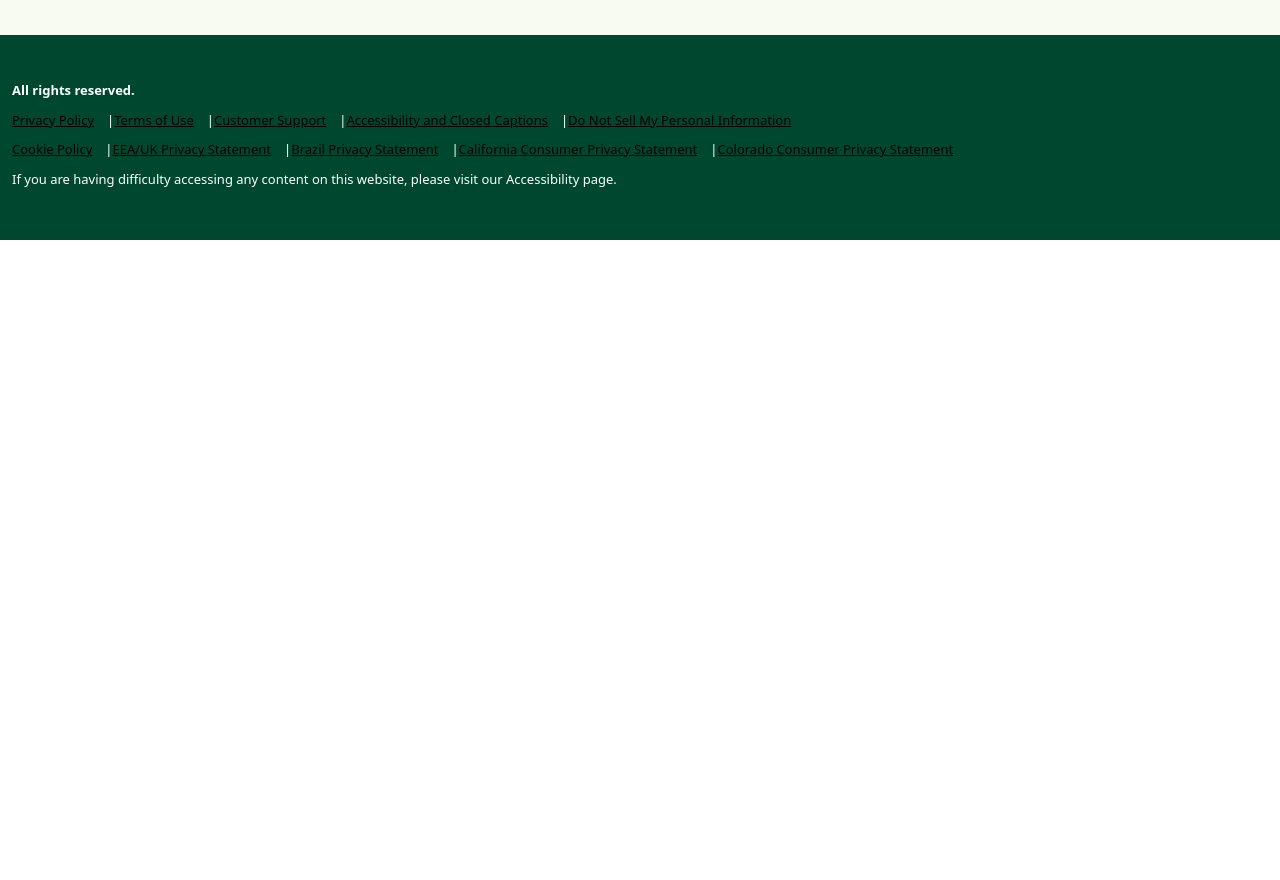
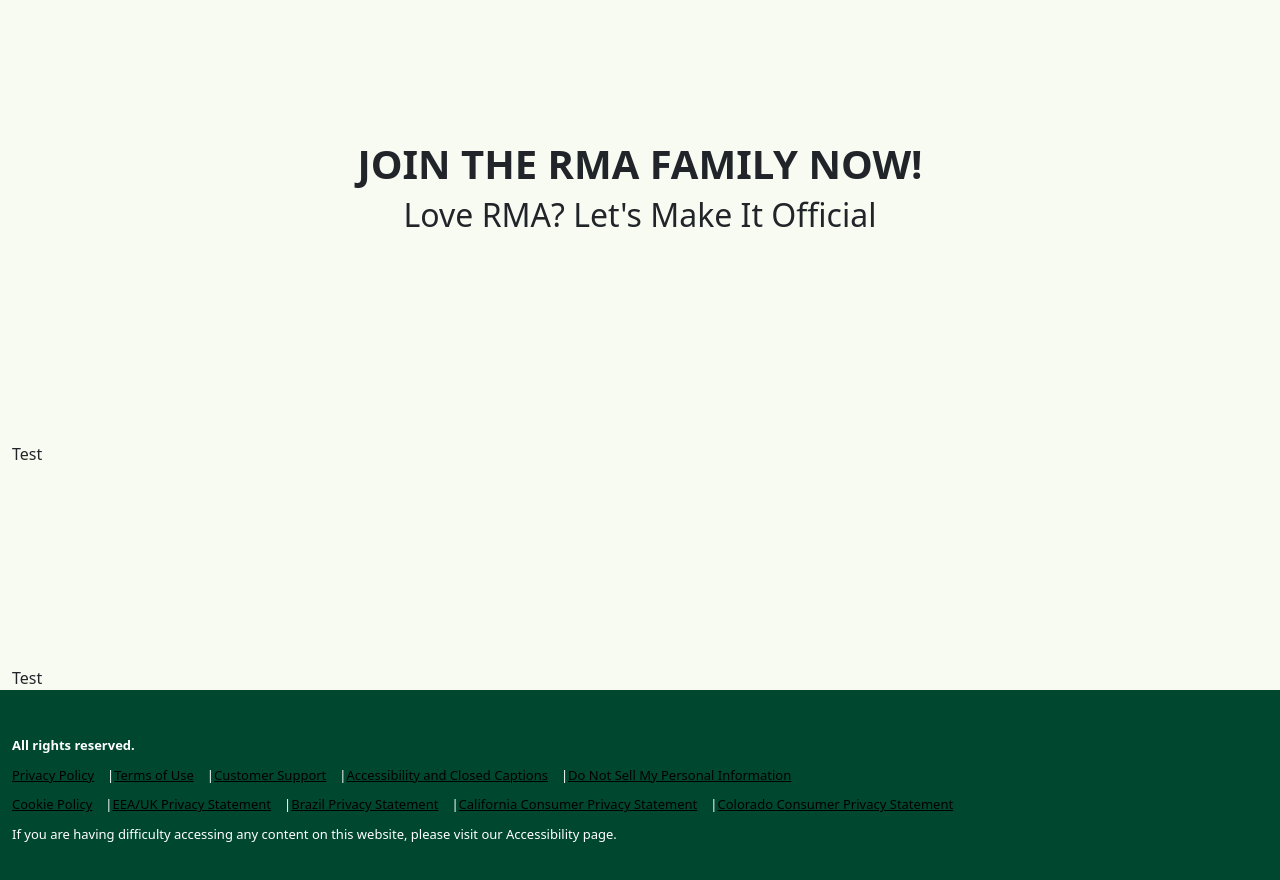
Before and after one commit to Rate-My-Accessibility/Rate-My-Accessibility-Application, a Next.js app: page / in a window 1280 px wide. Shown: the part 560-1440 px from the top of the page. Before the commit the page ends 800 px from the top, so only its background shows below. Built offline with nearby package versions, Linux system fonts and the light colour scheme; no server answers.

Commit message:
fix homepage

```diff
--- a/src/app/page.tsx
+++ b/src/app/page.tsx
@@ -2,8 +2,12 @@ import { Button, Col, Container, Row, Stack } from 'react-bootstrap';
 
 /** The Home page. */
 const LandingPage = () => (
-  <main className="d-flex flex-grow-1 align-items-center">
-    <Container id="landing-page" fluid className="py-3">
+  <main className="d-flex flex-grow-1 align-items-start">
+    <Container
+  id="landing-page"
+  fluid
+  style={{ paddingTop: '150px' }}
+>
       <Row className="justify-content-center text-center">
         <Col xs={12}>
           <h1> Rate My Accessibility</h1>
@@ -19,6 +23,23 @@ const LandingPage = () => (
           </div>
         </Col>
       </Row>
+      <Row style={{ marginTop: '300px' }} className="justify-content-center text-center">
+        <Col>
+
+        <h1><strong>JOIN THE RMA FAMILY NOW!</strong></h1>
+        <h2>Love RMA? Let's Make It Official</h2>
+
+        </Col>
+</Row>
+
+<Row style={{ marginTop: '200px' }}>
+  <Col>Test</Col>
+</Row>
+
+<Row style={{ marginTop: '200px' }}>
+  <Col>Test</Col>
+</Row>
+
 
     </Container>
   </main>
```
